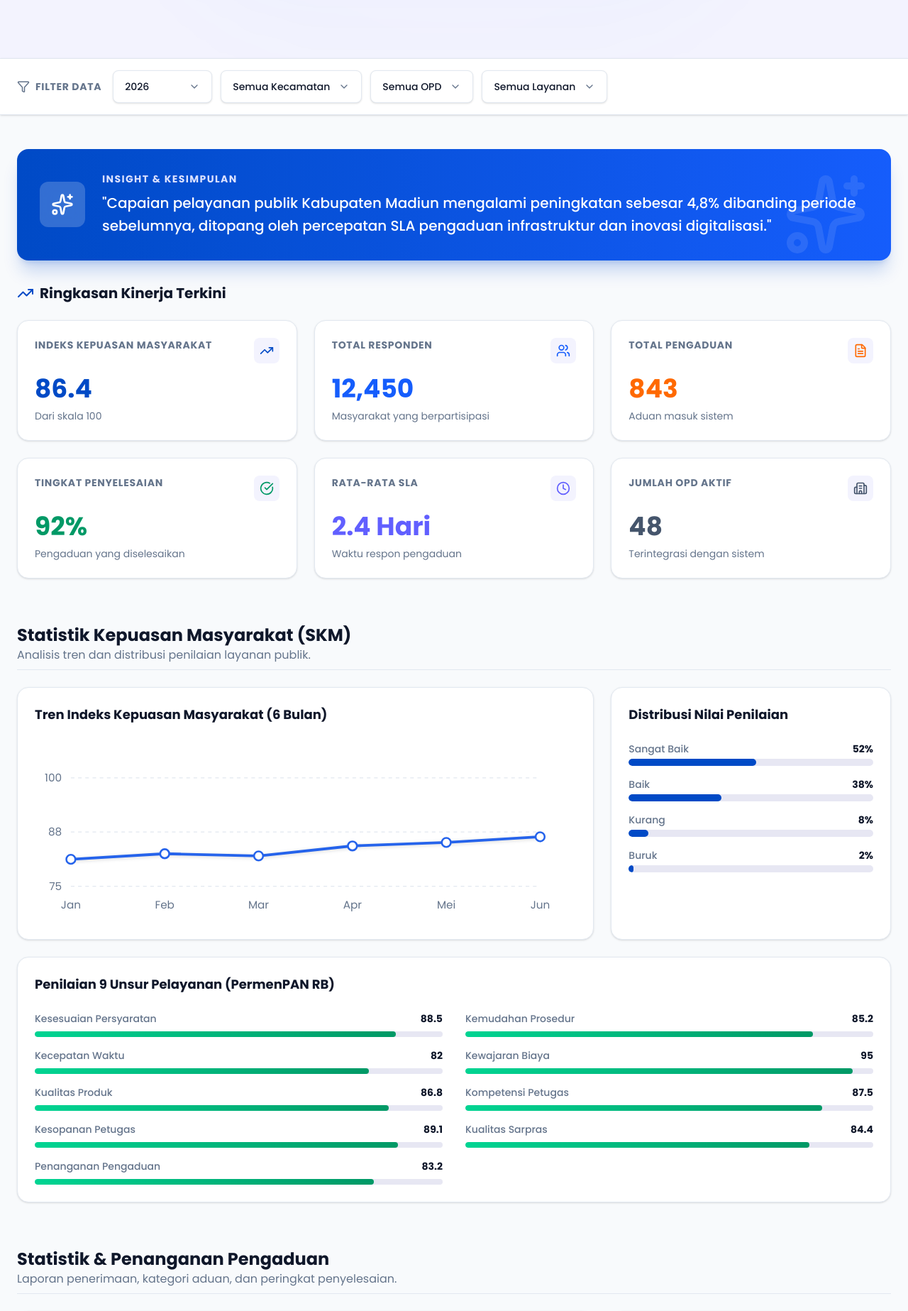
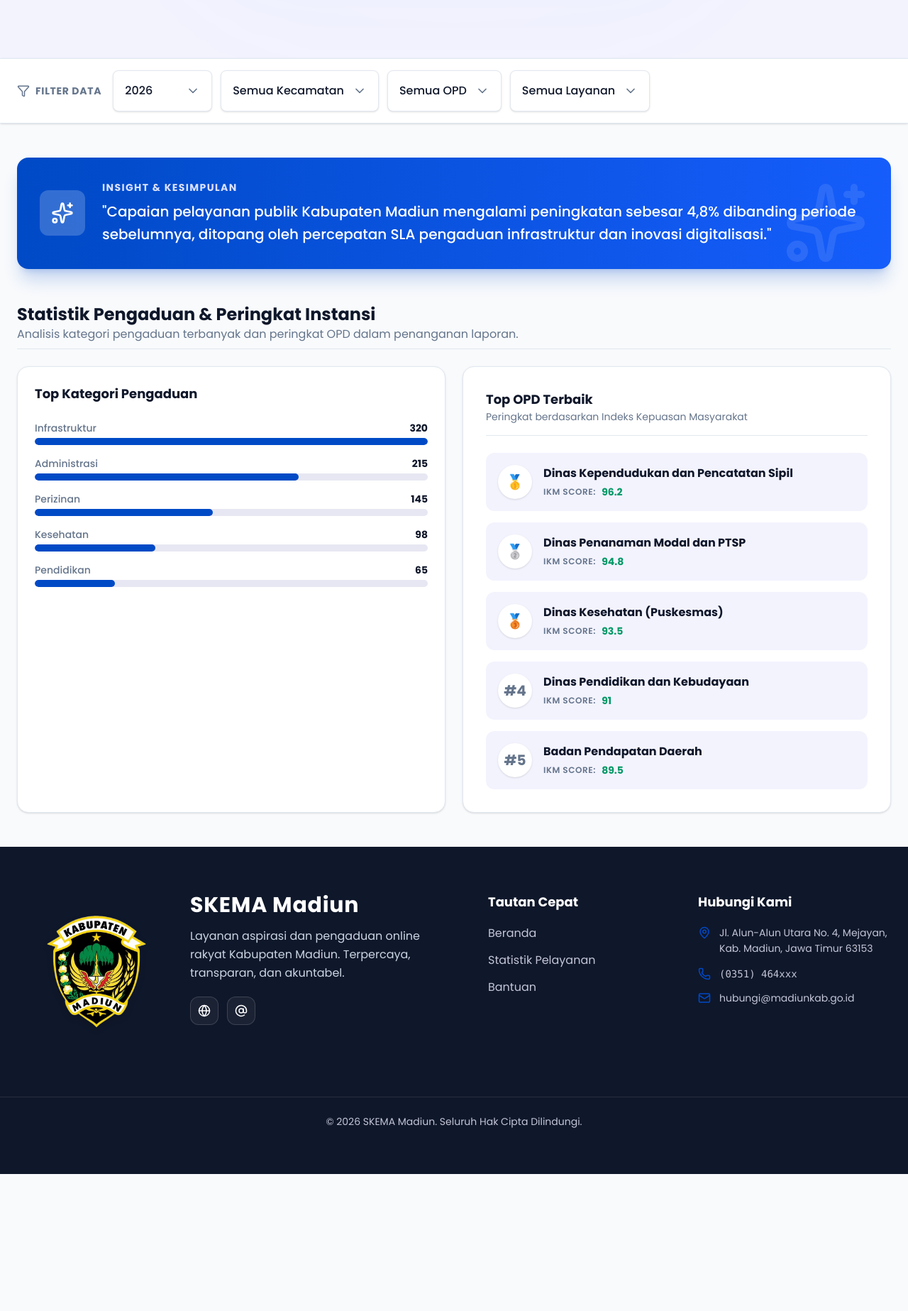
Before and after one commit to richonovians/skema-madiun, a Next.js app in the folder frontend/: page /statistics in a window 1280 px wide. Shown: the part 445-2292 px from the top of the page at 71% size. After the commit the page ends 2099 px from the top, so only its background shows below. Built offline with nearby package versions, Linux system fonts and the light colour scheme.

Commit message:
optimalisasi halaman

```diff
--- a/frontend/src/components/layouts/AdminSidebar.jsx
+++ b/frontend/src/components/layouts/AdminSidebar.jsx
@@ -49,10 +49,6 @@ export default function AdminSidebar() {
           <TrendingUp size={20} />
           <span>Statistik & Laporan</span>
         </Link>
-        <Link href="/admin-opd/settings" className={getLinkClass('/admin-opd/settings')}>
-          <Settings size={20} />
-          <span>Pengaturan</span>
-        </Link>
       </nav>
 
       <div className="mt-auto pt-lg border-t border-slate-800 flex flex-col gap-sm">
--- a/frontend/src/components/layouts/Footer.jsx
+++ b/frontend/src/components/layouts/Footer.jsx
@@ -41,9 +41,8 @@ export default function Footer() {
         <div className="flex flex-col gap-3.5 col-span-1 lg:col-span-3 lg:pl-6">
           <h4 className="font-bold text-lg text-white mb-1">Tautan Cepat</h4>
           <Link className="text-outline-variant hover:text-white hover:translate-x-1 transition-all duration-200 inline-block w-fit" href="/">Beranda</Link>
-          <Link className="text-outline-variant hover:text-white hover:translate-x-1 transition-all duration-200 inline-block w-fit" href="#">Statistik Pelayanan</Link>
-          <Link className="text-outline-variant hover:text-white hover:translate-x-1 transition-all duration-200 inline-block w-fit" href="#">Daftar OPD</Link>
-          <Link className="text-outline-variant hover:text-white hover:translate-x-1 transition-all duration-200 inline-block w-fit" href="#">Bantuan</Link>
+          <Link className="text-outline-variant hover:text-white hover:translate-x-1 transition-all duration-200 inline-block w-fit" href="/statistics">Statistik Pelayanan</Link>
+          <Link className="text-outline-variant hover:text-white hover:translate-x-1 transition-all duration-200 inline-block w-fit" href="/about#faq">Bantuan</Link>
         </div>
 
         {/* Contact */}
@@ -51,7 +50,7 @@ export default function Footer() {
           <h4 className="font-bold text-lg text-white mb-1">Hubungi Kami</h4>
           <div className="flex gap-3 items-start">
             <MapPin className="text-primary shrink-0 mt-0.5" size={18} />
-            <p className="text-outline-variant text-sm leading-relaxed">Pusat Pemerintahan Kabupaten Madiun di Caruban (Mejayan), Jl. Alun-Alun Utara No. 4, Kab. Madiun, Jawa Timur 63153</p>
+            <p className="text-outline-variant text-sm leading-relaxed">Jl. Alun-Alun Utara No. 4, Mejayan, Kab. Madiun, Jawa Timur 63153</p>
           </div>
           <div className="flex gap-3 items-center">
             <Phone className="text-primary shrink-0" size={18} />
--- a/frontend/src/components/ui/Dropdown.jsx
+++ b/frontend/src/components/ui/Dropdown.jsx
@@ -61,11 +61,11 @@ export default function Dropdown({
         type="button"
         id={id}
         onClick={() => setIsOpen(!isOpen)}
-        className={`w-full flex items-center justify-between gap-3 min-w-[140px] py-3 px-4 rounded-lg font-medium text-sm transition-all focus:outline-none focus:ring-2 ${error ? 'focus:ring-red-500' : 'focus:ring-primary'} shadow-sm ${styles.button}`}
+        className={`w-full flex items-center justify-between gap-3 min-w-[140px] min-h-[44px] p-md rounded-lg font-medium text-body-md transition-all focus:outline-none focus:ring-2 ${error ? 'focus:ring-red-500' : 'focus:ring-primary'} shadow-sm ${styles.button}`}
       >
         <span className="truncate">{selectedOption?.label || 'Pilih...'}</span>
         <ChevronDown
-          size={16}
+          size={20}
           className={`flex-shrink-0 transition-all duration-300 ${isOpen ? 'rotate-180' : ''} ${styles.icon}`}
         />
       </button>
--- a/frontend/src/components/ui/ExitConfirmationModal.jsx
+++ b/frontend/src/components/ui/ExitConfirmationModal.jsx
@@ -32,7 +32,7 @@ export default function ExitConfirmationModal({ isOpen, onConfirm, onCancel }) {
           <Button variant="primary" onClick={onCancel} className="w-full">
             Lanjutkan Mengisi
           </Button>
-          <Button variant="secondary" onClick={onConfirm} className="w-full text-red-600 border-red-200 hover:bg-red-50 hover:border-red-300">
+          <Button variant="secondary" onClick={onConfirm} className="w-full text-red-600 border-red-200 hover:!bg-red-600 hover:!text-white hover:!border-red-600">
             Keluar dari Survei
           </Button>
         </div>
--- a/frontend/src/features/complaints/components/RecentComplaintWidget.jsx
+++ b/frontend/src/features/complaints/components/RecentComplaintWidget.jsx
@@ -20,14 +20,14 @@ export default function RecentComplaintWidget() {
             <span className="text-primary font-bold text-sm tracking-wider">#CMP-2026-894</span>
             <Badge variant="secondary">Dalam Proses</Badge>
           </div>
-          <h3 className="text-xl sm:text-2xl font-semibold text-text-primary">Keluhan Lampu Jalan Mati</h3>
+          <h3 className="text-xl sm:text-2xl font-semibold text-text-primary">Keluhan Antrean Loket Puskesmas</h3>
           <p className="text-text-secondary font-body flex items-center gap-2 text-sm sm:text-base">
             <Info size={18} className="text-primary shrink-0" />
-            <span>Sedang ditindaklanjuti oleh Dinas Perhubungan</span>
+            <span>Sedang ditindaklanjuti oleh Dinas Kesehatan</span>
           </p>
         </div>
         <div className="flex-shrink-0 relative z-10 w-full md:w-auto mt-2 md:mt-0">
-          <Link href="#" className="text-primary font-bold inline-flex items-center min-h-[44px] gap-2 hover:gap-3 transition-all group">
+          <Link href="/complaints/CMP-2026-894" className="text-primary font-bold inline-flex items-center min-h-[44px] gap-2 hover:gap-3 transition-all group">
             Lihat Detail
             <ArrowRight size={20} />
           </Link>
--- a/frontend/src/features/statistics/components/StatisticsDashboard.jsx
+++ b/frontend/src/features/statistics/components/StatisticsDashboard.jsx
@@ -1,23 +1,12 @@
 import React from 'react';
-import { Users, FileText, CheckCircle, Clock, Building2, TrendingUp } from 'lucide-react';
 import { dummyStatisticsResponse } from '../constants/dummyStatistics';
 import InsightCard from './InsightCard';
-import MetricCard from './MetricCard';
 import TopOpdRanking from './TopOpdRanking';
-import DonutChart from './charts/DonutChart';
-import TrendChart from './charts/TrendChart';
 import BarChart from './charts/BarChart';
-import HorizontalProgress from './charts/HorizontalProgress';
 
 export default function StatisticsDashboard() {
   const {
-    summary,
     insight,
-    ikmTrend,
-    complaintTrend,
-    complaintStatus,
-    serviceElements,
-    valueDistribution,
     complaintCategories,
     topOpd
   } = dummyStatisticsResponse;
@@ -31,124 +20,16 @@ export default function StatisticsDashboard() {
           <InsightCard text={insight.text} />
         </section>
 
-        {/* Ringkasan KPI (Bento Grid) */}
-        <section>
-          <h2 className="text-xl font-bold text-text-primary mb-6 flex items-center gap-2">
-            <TrendingUp size={24} className="text-primary" />
-            Ringkasan Kinerja Terkini
-          </h2>
-          <div className="grid grid-cols-1 sm:grid-cols-2 lg:grid-cols-3 gap-6">
-            <MetricCard
-              title="Indeks Kepuasan Masyarakat"
-              value={summary.ikm}
-              subtitle="Dari skala 100"
-              icon={TrendingUp}
-              colorClass="text-primary"
-            />
-            <MetricCard
-              title="Total Responden"
-              value={summary.totalRespondents.toLocaleString()}
-              subtitle="Masyarakat yang berpartisipasi"
-              icon={Users}
-              colorClass="text-blue-600"
-            />
-            <MetricCard
-              title="Total Pengaduan"
-              value={summary.totalComplaints.toLocaleString()}
-              subtitle="Aduan masuk sistem"
-              icon={FileText}
-              colorClass="text-orange-500"
-            />
-            <MetricCard
-              title="Tingkat Penyelesaian"
-              value={`${summary.completionRate}%`}
-              subtitle="Pengaduan yang diselesaikan"
-              icon={CheckCircle}
-              colorClass="text-emerald-600"
-            />
-            <MetricCard
-              title="Rata-rata SLA"
-              value={`${summary.avgSlaDays} Hari`}
-              subtitle="Waktu respon pengaduan"
-              icon={Clock}
-              colorClass="text-indigo-500"
-            />
-            <MetricCard
-              title="Jumlah OPD Aktif"
-              value={summary.activeOpd}
-              subtitle="Terintegrasi dengan sistem"
-              icon={Building2}
-              colorClass="text-slate-600"
-            />
-          </div>
-        </section>
-
-        {/* Visualisasi SKM */}
-        <section className="mt-8">
+        {/* Visualisasi Pengaduan & Top OPD */}
+        <section className="mt-4">
           <div className="mb-6 border-b border-border pb-2">
-            <h2 className="text-2xl font-bold text-text-primary">Statistik Kepuasan Masyarakat (SKM)</h2>
-            <p className="text-text-secondary">Analisis tren dan distribusi penilaian layanan publik.</p>
+            <h2 className="text-2xl font-bold text-text-primary">Statistik Pengaduan & Peringkat Instansi</h2>
+            <p className="text-text-secondary">Analisis kategori pengaduan terbanyak dan peringkat OPD dalam penanganan laporan.</p>
           </div>
 
-          <div className="grid grid-cols-1 lg:grid-cols-3 gap-6">
-            {/* Tren IKM */}
-            <div className="lg:col-span-2">
-              <TrendChart
-                title="Tren Indeks Kepuasan Masyarakat (6 Bulan)"
-                data={ikmTrend}
-                dataKey="value"
-                yMin={75}
-                yMax={100}
-              />
-            </div>
-
-            {/* Distribusi Nilai */}
-            <div>
-              <BarChart
-                title="Distribusi Nilai Penilaian"
-                data={valueDistribution}
-              />
-            </div>
-
-            {/* 9 Unsur Pelayanan */}
-            <div className="lg:col-span-3">
-              <HorizontalProgress
-                title="Penilaian 9 Unsur Pelayanan (PermenPAN RB)"
-                data={serviceElements}
-              />
-            </div>
-          </div>
-        </section>
-
-        {/* Visualisasi Pengaduan & Top OPD */}
-        <section className="mt-8">
-          <div className="mb-6 border-b border-border pb-2">
-            <h2 className="text-2xl font-bold text-text-primary">Statistik & Penanganan Pengaduan</h2>
-            <p className="text-text-secondary">Laporan penerimaan, kategori aduan, dan peringkat penyelesaian.</p>
-          </div>
-
-          <div className="grid grid-cols-1 lg:grid-cols-3 gap-6">
-            {/* Trend Pengaduan */}
-            <div className="lg:col-span-2">
-              <TrendChart
-                title="Volume Pengaduan Masuk"
-                data={complaintTrend}
-                dataKey="count"
-                yMin={0}
-                yMax={250}
-              />
-            </div>
-
-            {/* Status Pengaduan */}
-            <div>
-              <DonutChart
-                title="Status Penanganan"
-                data={complaintStatus}
-              />
-            </div>
-
+          <div className="grid grid-cols-1 lg:grid-cols-2 gap-6">
             {/* Kategori Terbanyak */}
-            <div className="lg:col-span-2">
+            <div className="w-full">
               <BarChart
                 title="Top Kategori Pengaduan"
                 data={complaintCategories}
@@ -156,7 +37,7 @@ export default function StatisticsDashboard() {
             </div>
 
             {/* Top OPD */}
-            <div>
+            <div className="w-full h-full">
               <TopOpdRanking data={topOpd} />
             </div>
           </div>
--- a/frontend/src/features/surveys/components/AvailableSurveysWidget.jsx
+++ b/frontend/src/features/surveys/components/AvailableSurveysWidget.jsx
@@ -8,7 +8,7 @@ export default function AvailableSurveysWidget() {
     <section className="space-y-4">
       <div className="flex items-center justify-between">
         <h2 className="text-xl font-semibold text-text-primary">Survei Kepuasan Tersedia</h2>
-        <Link href="#" className="text-primary text-sm font-medium hover:underline inline-flex items-center min-h-[44px]">
+        <Link href="/surveys" className="text-primary text-sm font-medium hover:underline inline-flex items-center min-h-[44px]">
           Lihat Semua Survei
         </Link>
       </div>
```
Also changed, not shown: frontend/src/app/admin-kab/dashboard/page.jsx (+107 -1 lines), frontend/src/features/about/components/VisionMission.jsx (+9 -4 lines), frontend/src/features/complaints/components/chat/ChatReplyForm.jsx (+14 -12 lines).
